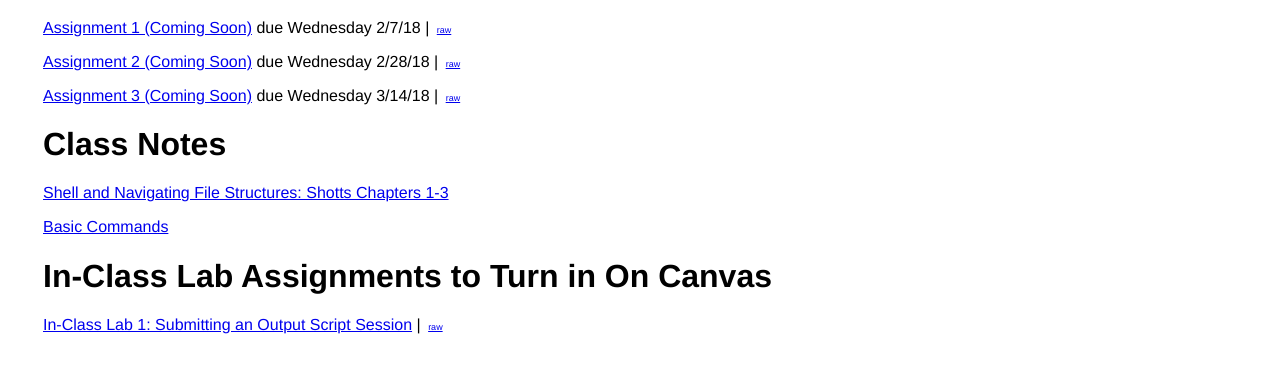
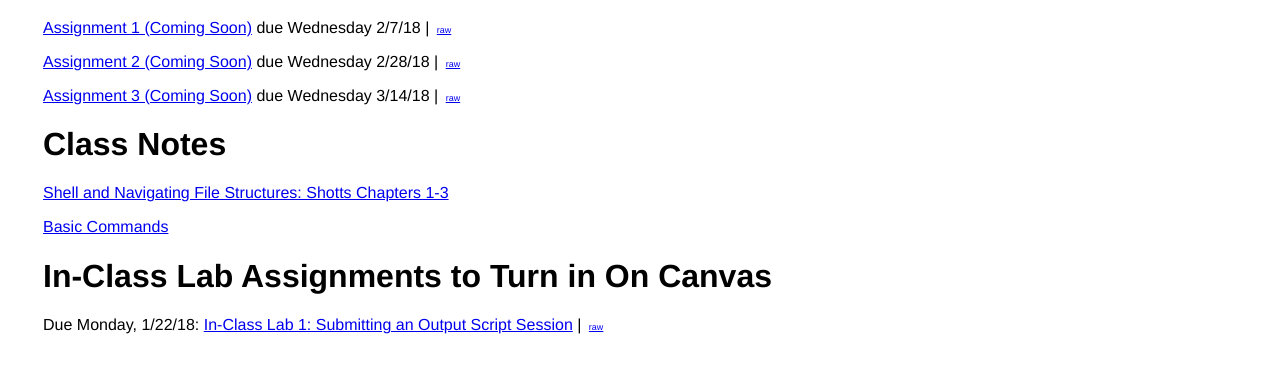
Before and after one commit to radishpower/CCSF, a plain HTML site: page ccsf/cs160aAft_sp18/index.html in a window 1280 px wide. Shown: the part 729-1098 px from the top of the page. Drawn offline with Linux system fonts and the light colour scheme.

Commit message:
Due Monday

```diff
--- a/ccsf/cs160aAft_sp18/index.html
+++ b/ccsf/cs160aAft_sp18/index.html
@@ -38,7 +38,7 @@
 
       <h1>In-Class Lab Assignments to Turn in On Canvas</h1>
 
-      <p><a href="https://ccsf.instructure.com/courses/13983/assignments/105966">In-Class Lab 1: Submitting an Output Script Session</a> | <span class="small"><a href="hw_01.html">raw</a></span></p>
+      <p>Due Monday, 1/22/18: <a href="https://ccsf.instructure.com/courses/13983/assignments/105966">In-Class Lab 1: Submitting an Output Script Session</a> | <span class="small"><a href="hw_01.html">raw</a></span></p>
 
     </div>
 
```
